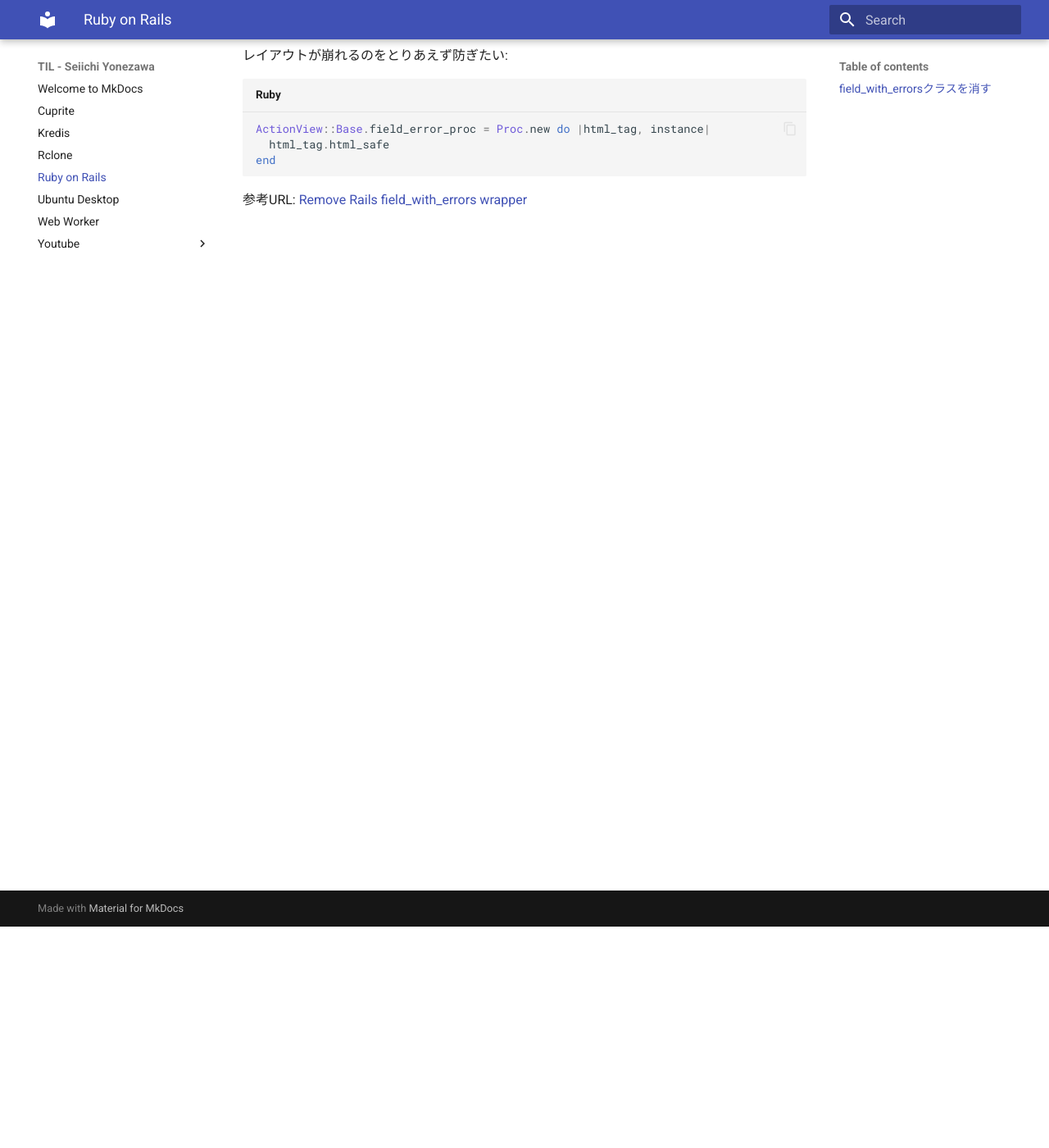
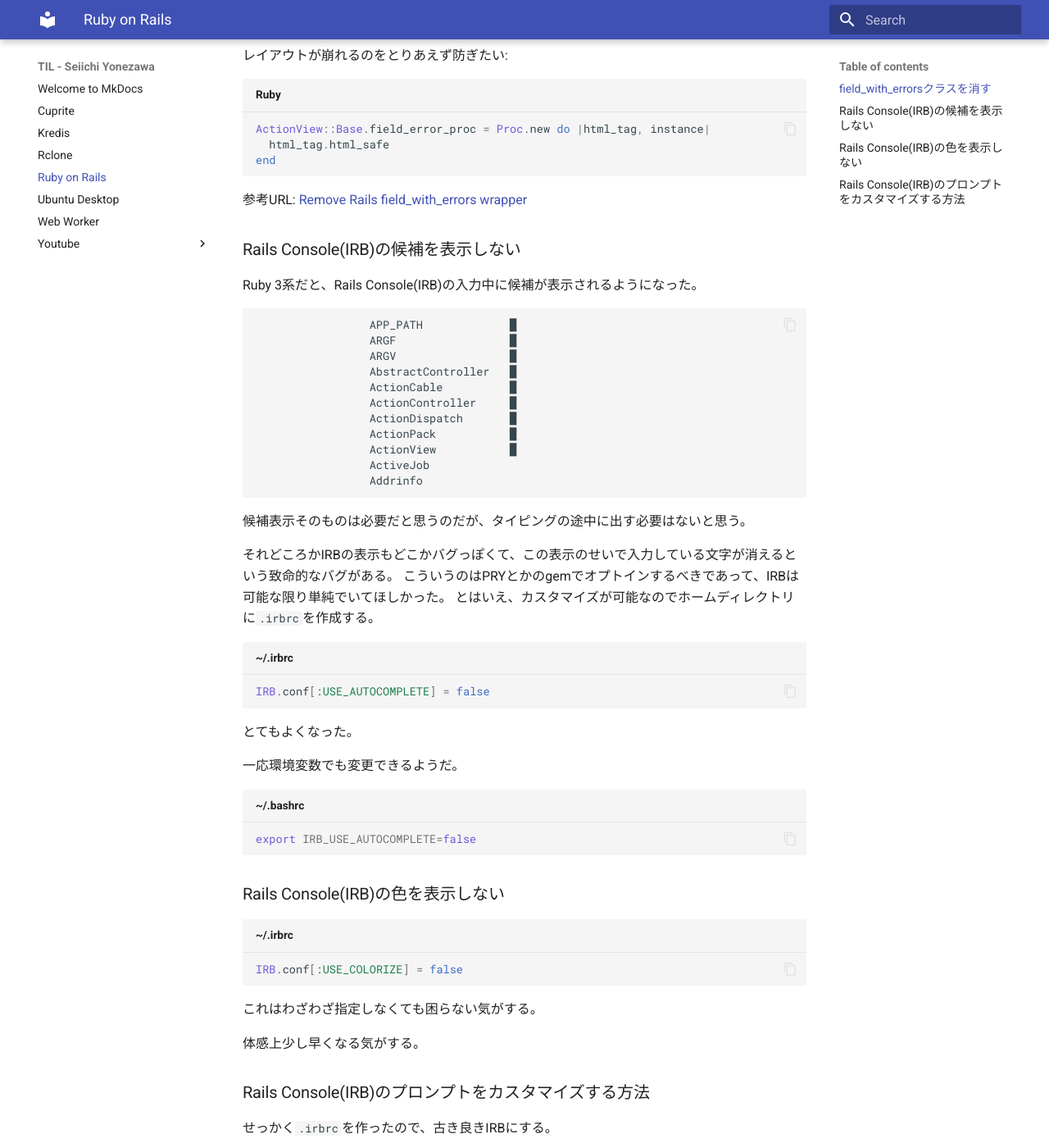
Before and after one commit to nzwsch/til, an MkDocs documentation site: the page built from docs/ruby-on-rails.md, in a window 1280 px wide and 1400 px high, scrolled down 270 px. Shown: the whole window at 82% size. Built offline with MkDocs 1.6.1 and Material for MkDocs 9.7.7, drawn with Linux system fonts in a browser that asks for light colours; some of the changed text lies outside the part shown.

Commit message:
Update ruby-on-rails.md

````diff
--- a/docs/ruby-on-rails.md
+++ b/docs/ruby-on-rails.md
@@ -15,3 +15,75 @@
 ```
 
 参考URL: [Remove Rails field_with_errors wrapper](https://coderwall.com/p/s-zwrg/remove-rails-field_with_errors-wrapper)
+
+### Rails Console(IRB)の候補を表示しない
+
+Ruby 3系だと、Rails Console(IRB)の入力中に候補が表示されるようになった。
+
+```text title=""
+
+                 APP_PATH             █
+                 ARGF                 █
+                 ARGV                 █
+                 AbstractController   █
+                 ActionCable          █
+                 ActionController     █
+                 ActionDispatch       █
+                 ActionPack           █
+                 ActionView           █
+                 ActiveJob
+                 Addrinfo
+```
+
+候補表示そのものは必要だと思うのだが、タイピングの途中に出す必要はないと思う。
+
+それどころかIRBの表示もどこかバグっぽくて、この表示のせいで入力している文字が消えるという致命的なバグがある。
+こういうのはPRYとかのgemでオプトインするべきであって、IRBは可能な限り単純でいてほしかった。
+とはいえ、カスタマイズが可能なのでホームディレクトリに`.irbrc`を作成する。
+
+```ruby title="~/.irbrc"
+IRB.conf[:USE_AUTOCOMPLETE] = false
+```
+
+とてもよくなった。
+
+一応環境変数でも変更できるようだ。
+
+```bash title="~/.bashrc"
+export IRB_USE_AUTOCOMPLETE=false
+```
+
+### Rails Console(IRB)の色を表示しない
+
+```ruby title="~/.irbrc"
+IRB.conf[:USE_COLORIZE] = false
+```
+
+これはわざわざ指定しなくても困らない気がする。
+
+体感上少し早くなる気がする。
+
+### Rails Console(IRB)のプロンプトをカスタマイズする方法
+
+せっかく`.irbrc`を作ったので、古き良きIRBにする。
+
+```ruby title="~/.irbrc"
+# シンプルなプロンプトを使う
+IRB.conf[:PROMPT][:MY_PROMPT] = {
+  :PROMPT_I => ">> ",
+  :PROMPT_S => "?> ",
+  :PROMPT_C => "-> ",
+  :RETURN => "=> %s\n"
+}
+IRB.conf[:PROMPT_MODE] = :MY_PROMPT
+```
+
+この表示がデフォルトだといいのに。
+
+```text title=""
+$ rails c
+Loading development environment (Rails 7.0.8)
+>>
+```
+
+非常によくなった。
````
